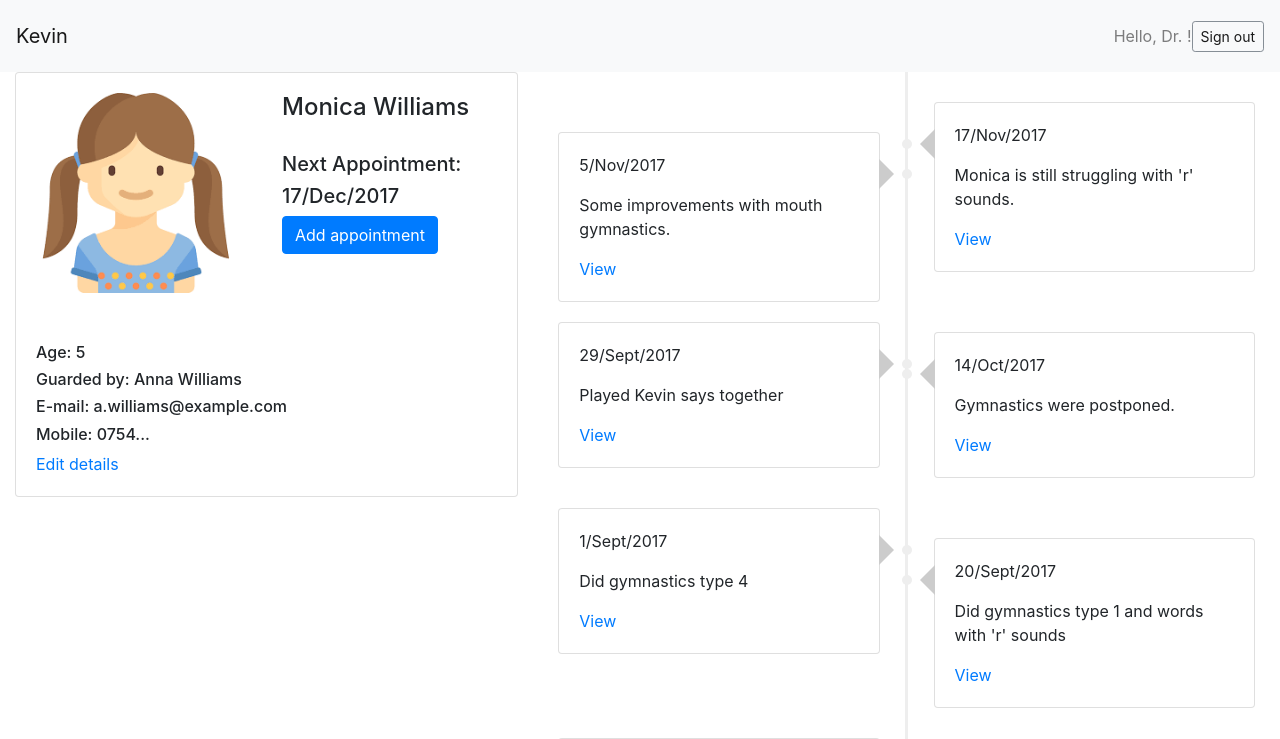
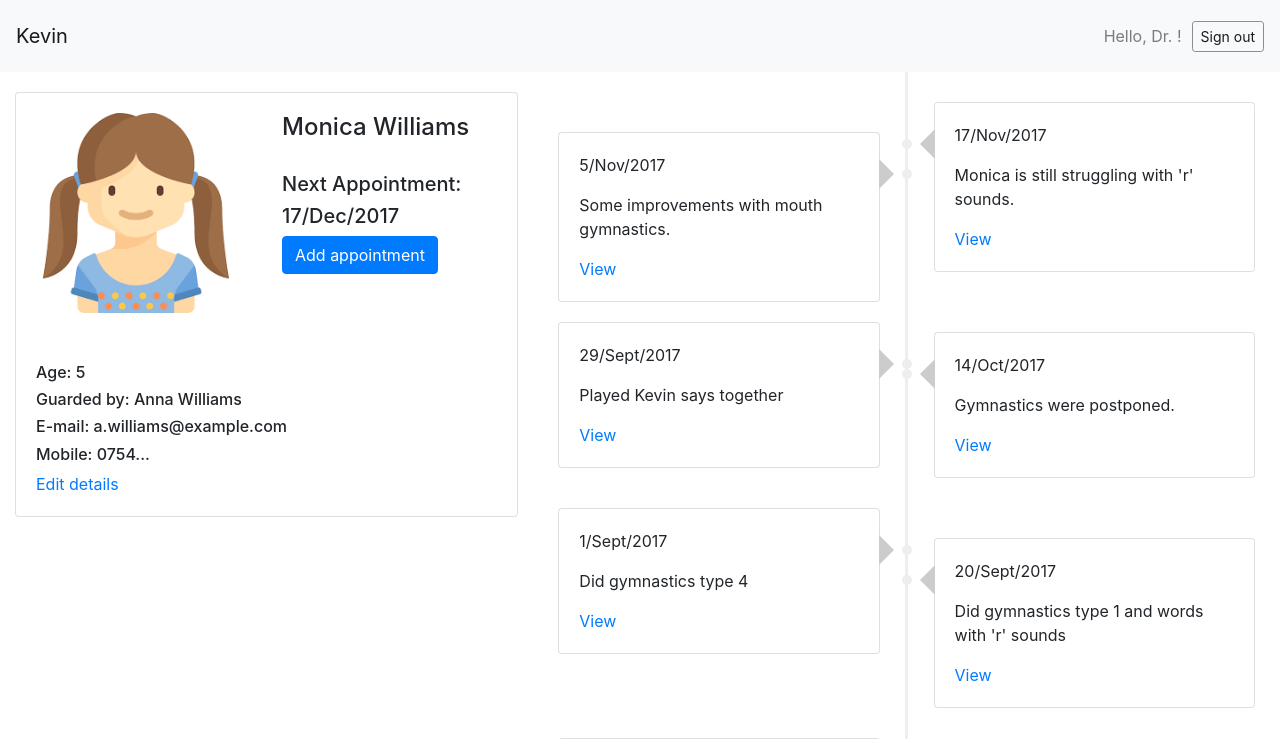
Before and after one commit to kristinagenova/hci_webapp, a Django app: page /patient/1 in a window 1280 px wide. Shown: the top 739 px of the page. Run offline with Django 3.2, Linux system fonts and the light colour scheme; a user stored in the database is signed in; data comes from the database, SQL or seed files in the repository; some libraries are stand-ins or nearby versions.

Commit message:
Final tweaks for demo

```diff
--- a/templates/header.html
+++ b/templates/header.html
@@ -10,7 +10,7 @@
     <span class="navbar-text">
       {% if user.is_authenticated %}
         <div class="form-inline">
-          <span class="navbar-text">Hello, Dr. {{ user.doctor.last_name }}!</span>
+          <span class="navbar-text" style="margin-right:10px">Hello, Dr. {{ user.doctor.last_name }}!</span>
           <a class="btn btn-sm align-middle btn-outline-secondary" href="/login/logout">Sign out</a>
         </div>
       {% endif %}
--- a/templates/patient.html
+++ b/templates/patient.html
@@ -99,7 +99,7 @@
 <div class="container-fluid">
   <div class="row">
     <div class="col-sm-5">
-      <div class="card">
+      <div class="card" style="margin-top: 20px">
         <div class="card-body">
           <div class="media">
             <div class="media-body">
```
